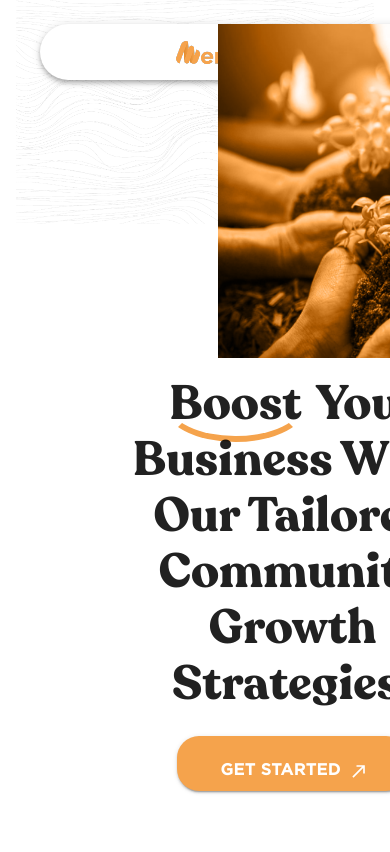
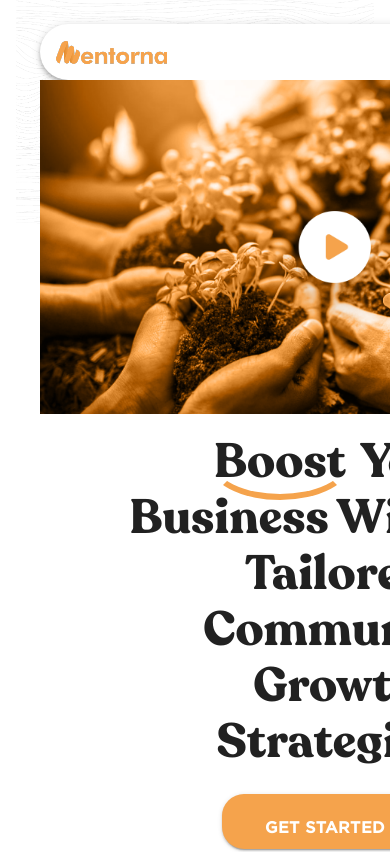
Before and after one commit to AmjadShakhshir/mentora, a React (Create React App) app in the folder mentora_react/: page / in a window 390 px wide. Shown: the top 852 px of the page. Built offline with nearby package versions, Linux system fonts and the light colour scheme.

Commit message:
adding media queries to NavBar and Header

```diff
--- a/mentora_react/src/components/Navbar.js
+++ b/mentora_react/src/components/Navbar.js
@@ -36,6 +36,9 @@ const useStyles = makeStyles((theme) => ({
     marginLeft: '-8px',
     width: '594px',
     height: '334px',
+    [theme.breakpoints.down('md')]: {
+      display: 'none',
+    },
   },
 }));
 
@@ -77,17 +80,19 @@ export default function Navbar() {
   const classes = useStyles();
 
   return (
-    <Box sx={{ flexGrow: 1 }} className={classes.root}>
+    <Box sx={{ flexGrow: 1 }} className={classes.root} component={'nav'}>
       <AppBar position="static"
         sx={{ bgcolor: '#fff',
               borderRadius: 22,
-              paddingInline: 15}}
+              }}
+              xs={{paddingInline: 10}}
+              md={{paddingInline: 15}}
               className={classes.appBar}>
         <Toolbar>
-            <Box display={'flex'} flexGrow={1}>
+            <Box display={'flex'} flexGrow={1} component={'div'}>
                 <img src={images.logo} alt="logo" />
             </Box>
-            <img src={images.ground} alt="" className={classes.img} />
+            <img src={images.ground} alt="many black hands holding soil from ground" className={classes.img} />
             <IconButton
               size="large"
               edge="start"
@@ -102,7 +107,12 @@ export default function Navbar() {
               onClick={handleToggle}
             >
 
-            <Typography variant="h6" component="div" sx={{ display:'inline-flex', flexGrow: 1, fontFamily: 'GothamBold' }} marginRight={1} color={'orange'}>
+            <Typography variant="h6"
+            component="div"
+            sx={{ display:'inline-flex',
+                  flexGrow: 1,
+                  fontFamily: 'GothamBold' }} marginRight={1} color={'orange'}
+                  >
                 Menu
               <HiOutlineMenuAlt1 size={26} style={{color: "orange", transform: 'rotate(180deg)', marginLeft: 5, marginTop: -4}}/>
             </Typography>
--- a/mentora_react/src/containers/Header.js
+++ b/mentora_react/src/containers/Header.js
@@ -5,11 +5,41 @@ import { Box, Typography } from '@mui/material';
 import { images } from '../constants';
 import { Buttons } from "../components";
 import '../fonts/fonts.css';
+import { makeStyles } from '@material-ui/core/styles';
+
+const useStyles = makeStyles((theme) => ({
+  img: {
+    [theme.breakpoints.down('sm')]: {
+      display: 'block',
+      width: '342px',
+      height: '194px',
+    },
+    [theme.breakpoints.down('md')]: {
+      display: 'block',
+      width: '594px',
+      height: '334px',
+    },
+    [theme.breakpoints.up('lg')]: {
+      display: 'none',
+    },
+  },
+  typo: {
+    [theme.breakpoints.up('sm')]: {
+      paddingTop: '296px',
+    },
+    [theme.breakpoints.down('md')]: {
+      paddingTop: '20px',
+    },
+  }
+}));
 
 const Header = () => {
+  const classes = useStyles();
 
   return (
     <Box maxWidth="xl" p={3}
+    xs={{backgroundSize: '100%',
+          height: '100%'}}
     sx={{
       display: 'grid',
       backgroundImage: `url(${images.mainBg})`,
@@ -20,7 +50,9 @@ const Header = () => {
       borderBottom: '113px solid #222222',
     }}>
       <Navbar />
-      <Typography pt={37} pb={3}
+      <Box component={'section'} display={'flex'} flexDirection={'column'} alignItems={'center'}>
+        <img src={images.ground} alt="many black hands holding soil from ground" className={classes.img} />
+        <Typography pb={3} className= {classes.typo}
         sx={{ paddingInline: '15%',
         textAlign: 'center',
         fontWeight: '700'
@@ -88,7 +120,7 @@ const Header = () => {
             <Typography variant='h6' fontWeight={700} color={'#7f7f7f'} >Funnels <br />Built</Typography>
           </Box>
         </Box>
-
+      </Box>
     </Box>
   )
 }
```
Lines whose indentation alone changed are shown as unchanged.
